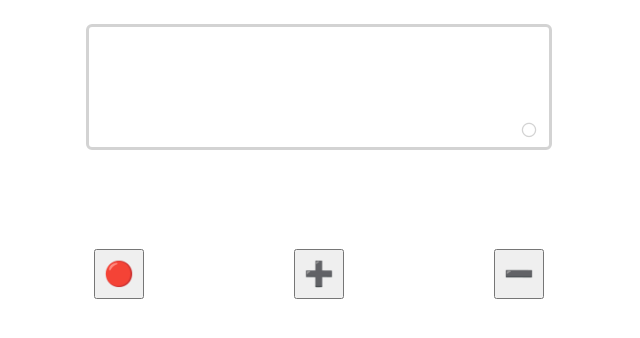
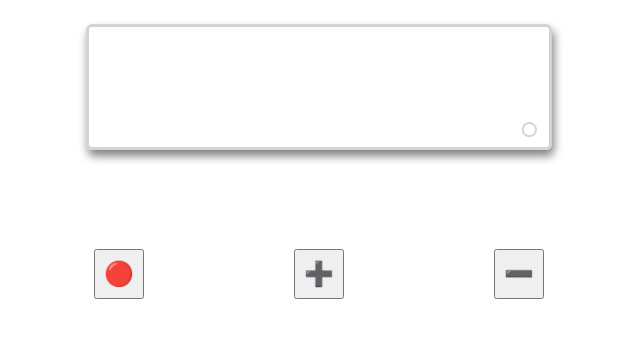
Before and after one commit to icicleling/poke-air-conditioner, a React (Create React App) app: page / in a window 1280 px wide. Shown: the top 338 px of the page, without its empty margins (321-961 px from the left). Built offline with nearby package versions, Linux system fonts and the light colour scheme.

Commit message:
美化一点点空调样子

```diff
--- a/src/App.tsx
+++ b/src/App.tsx
@@ -8,7 +8,6 @@ import {
 
 function App() {
   const [isOpen, setIsOpen] = useState(false);
-  // TODO: 保存到 localStorage
   const [temperature, setTemperature] = useState(0);
 
   const add = () => {
@@ -71,6 +70,7 @@ const AirConditioner = styled.div`
   flex-direction: column;
   justify-content: center;
   position: relative;
+  box-shadow: 2px 6px 10px gray;
 `;
 
 const ButtonGroup = styled.div`
@@ -90,13 +90,15 @@ const Power = styled.div<{ open: boolean }>`
   right: 12px;
   bottom: 6px;
   color: lightgray;
-  font-weight: 500;
   font-size: 16px;
+  font-weight: 600;
+  transition: color 0.5s ease-out;
 
   ${({ open }) =>
     open &&
     `
-     color: #4fc5f3;
+     color: #87d7f6;
+     text-shadow: 0 0 4px;
   `};
 `;
 
@@ -104,6 +106,9 @@ const Button = styled.button`
   height: 50px;
   width: 50px;
   font-size: 24px;
+  display: flex;
+  justify-content: center;
+  align-items: center;
 `;
 
 export default App;
```
